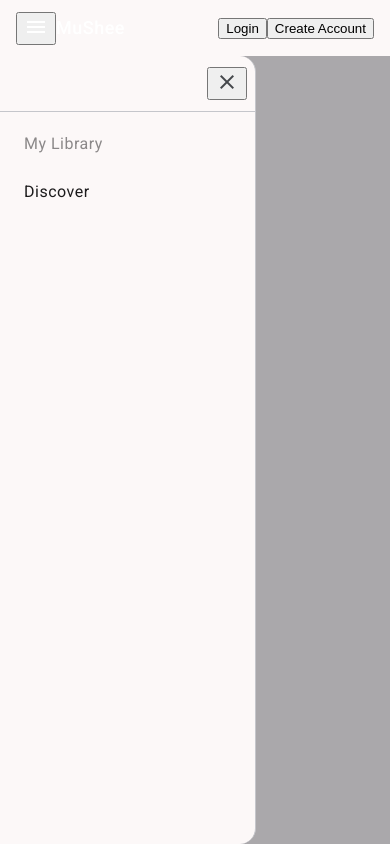
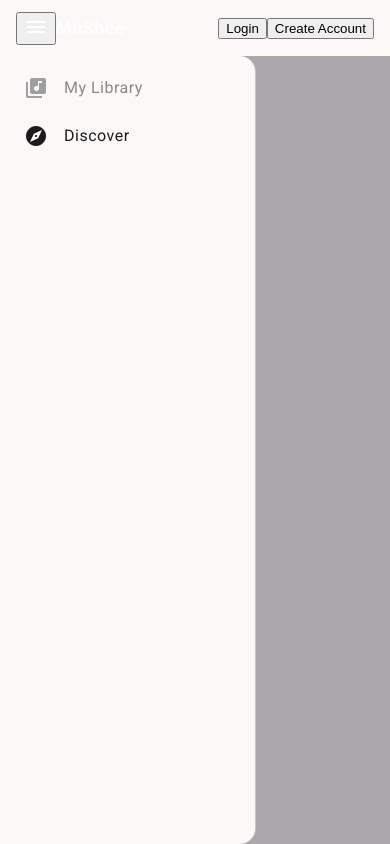
Before and after one commit to Seg0r/MuShee, an Angular app: page /app in a window 390 px wide. Both pictures are taken after a click on the button "menu". Built offline with nearby package versions, Linux system fonts and the light colour scheme.

Commit message:
refactor: remove mobile drawer header from AppShell component and adjust navigation item layout for improved responsiveness

```diff
--- a/src/app/components/app-shell/app-shell.component.html
+++ b/src/app/components/app-shell/app-shell.component.html
@@ -115,15 +115,6 @@
       (mouseenter)="onSidebarHoverEnter()"
       (mouseleave)="onSidebarHoverLeave()"
     >
-      <!-- Drawer Header (Mobile only) -->
-      @if (isMobileView()) {
-        <div class="drawer-header">
-          <button matIconButton (click)="toggleDrawer()" [attr.aria-label]="'Close navigation'">
-            <mat-icon>close</mat-icon>
-          </button>
-        </div>
-      }
-
       <!-- Navigation List with Labels -->
       <nav class="nav-labels">
         <mat-nav-list class="nav-list">
@@ -135,6 +126,9 @@
               [attr.aria-disabled]="isNavItemDisabled(item)"
               class="nav-item"
             >
+              @if (isMobileView()) {
+                <mat-icon matListItemIcon>{{ item.icon }}</mat-icon>
+              }
               <span matListItemTitle>{{ item.label }}</span>
             </mat-list-item>
           }
--- a/src/app/components/app-shell/app-shell.component.scss
+++ b/src/app/components/app-shell/app-shell.component.scss
@@ -108,23 +108,6 @@
     width: 256px;
   }
 
-  .drawer-header {
-    display: flex;
-    align-items: center;
-    justify-content: flex-end;
-    padding: 8px;
-    min-height: 56px;
-    border-bottom: 1px solid var(--mat-sys-outline-variant);
-
-    button {
-      color: var(--mat-sys-on-surface-variant);
-
-      &:hover {
-        background-color: var(--mat-sys-surface-container-highest);
-      }
-    }
-  }
-
   .nav-labels {
     padding-top: 8px;
     overflow: hidden;
@@ -146,6 +129,9 @@
       transition: background-color 200ms cubic-bezier(0.4, 0, 0.2, 1);
       min-height: 48px;
       padding-left: 16px;
+      display: flex;
+      align-items: center;
+      gap: 16px;
 
       &:hover {
         background-color: var(--mat-sys-surface-container-high);
@@ -164,6 +150,14 @@
         &:hover {
           background-color: transparent;
         }
+      }
+
+      mat-icon {
+        flex-shrink: 0;
+        font-size: 24px;
+        width: 24px;
+        height: 24px;
+        color: inherit;
       }
 
       span {
```
